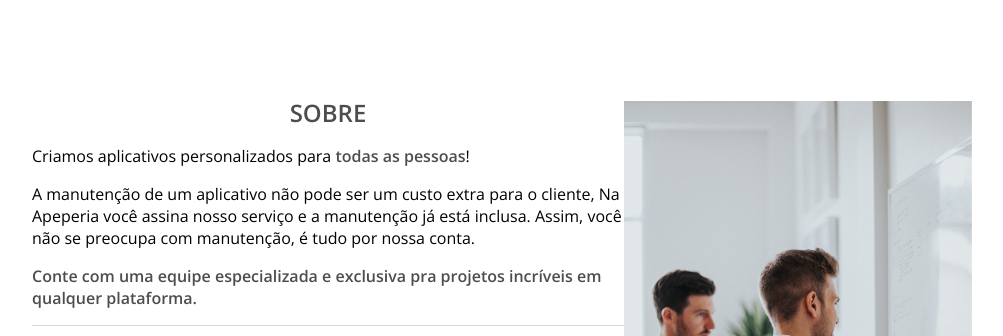
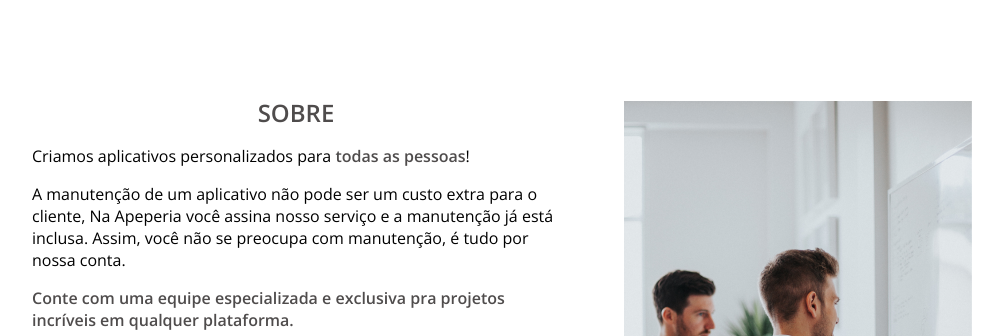
Before and after one commit to GabrielR1B/apeperia, a plain HTML site: page index.html in a window 1280 px wide. Shown: the part 1735-2071 px from the top of the page, without its empty margins (138-1141 px from the left). Drawn offline with nearby package versions, Linux system fonts and the light colour scheme.

Commit message:
Update sobre.css

```diff
--- a/css/sobre.css
+++ b/css/sobre.css
@@ -45,4 +45,7 @@
         border-top: 1px solid var(--cinza-medio);
         padding:1rem;
     }
+    .sobre__conteudo {
+        padding-right: 4em;
+    }
 }
```
